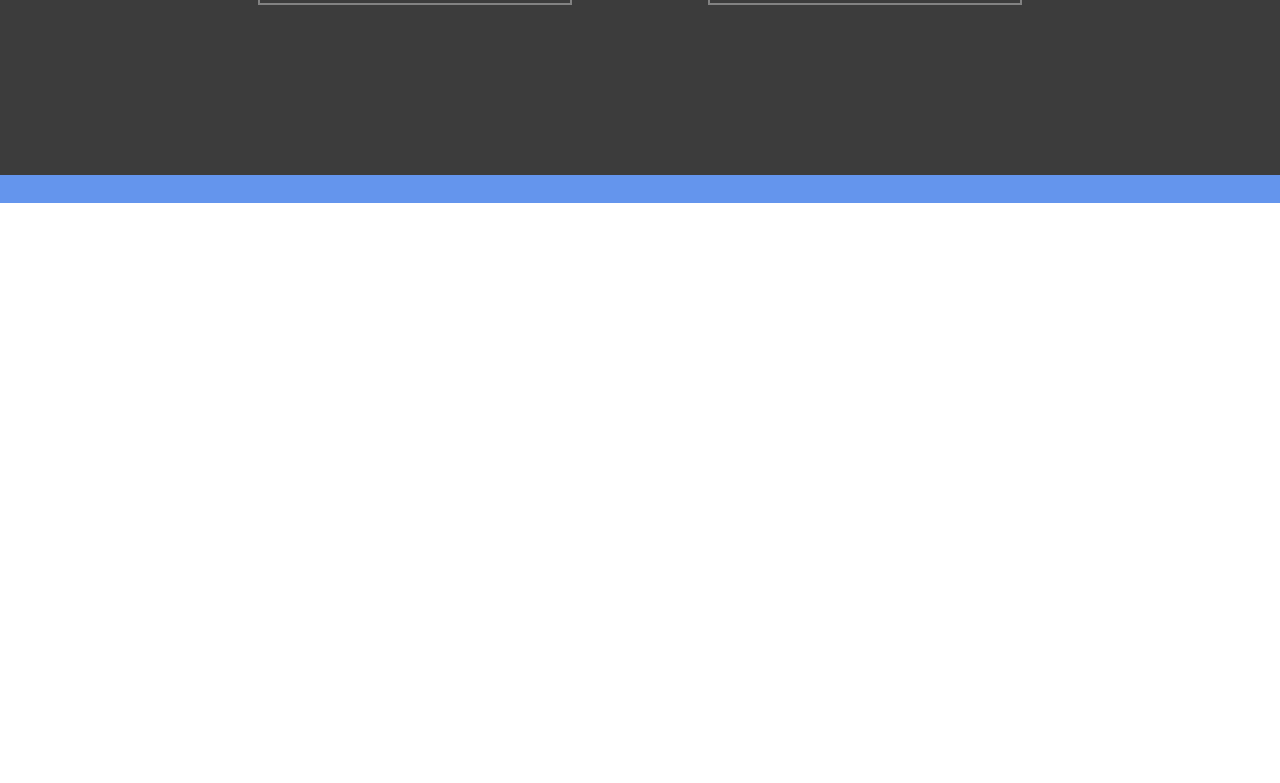
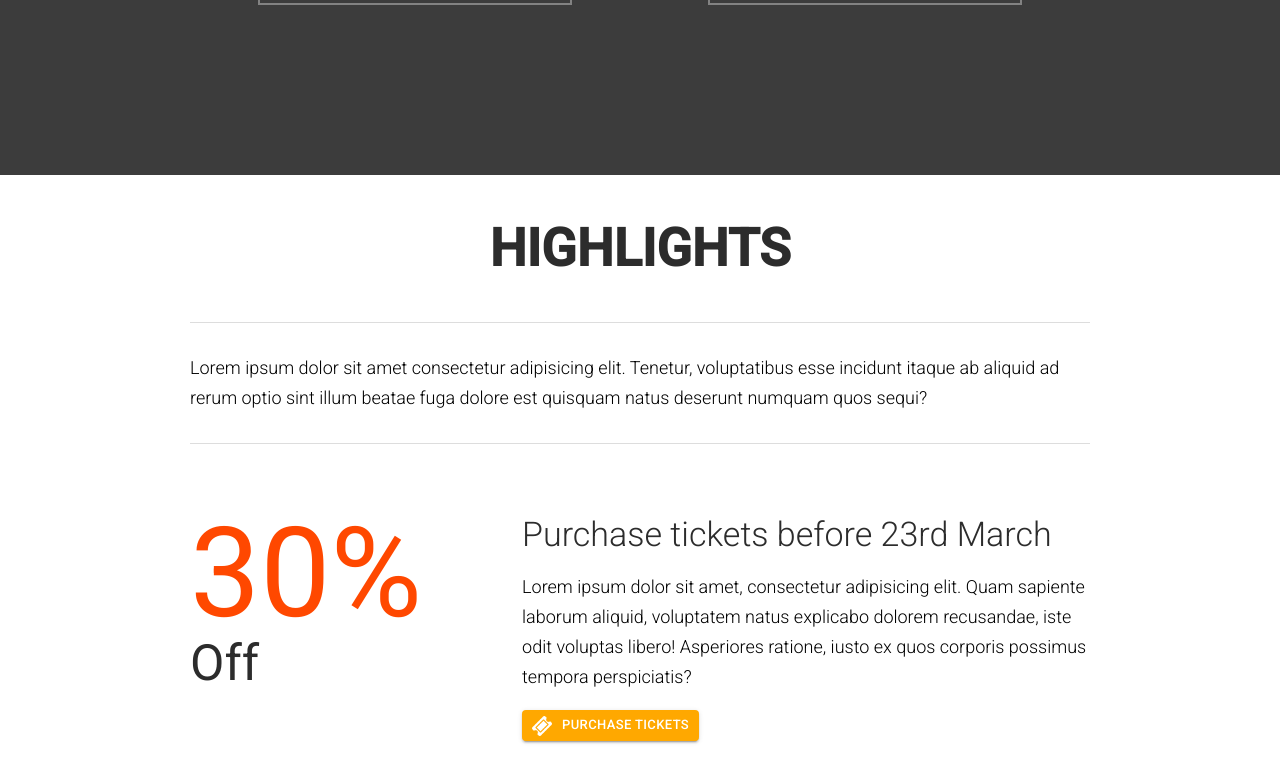
Before and after one commit to spawn08/react-venue-app, a React (Create React App) app: page / in a window 1280 px wide. Shown: the part 1297-2080 px from the top of the page. Before the commit the page ends 1500 px from the top, so only its background shows below. Built offline with nearby package versions, Linux system fonts and the light colour scheme; the HTML template or start-up script is replaced by a standard one.

Commit message:
Added Discount section and highlights section. Added custom button

```diff
--- a/public/index.html
+++ b/public/index.html
@@ -28,7 +28,7 @@
       work correctly both with client-side routing and a non-root public URL.
       Learn how to configure a non-root public URL by running `npm run build`.
     -->
-    <title>React App</title>
+    <title>The Venue App</title>
   </head>
   <body>
     <noscript>You need to enable JavaScript to run this app.</noscript>
--- a/src/App.js
+++ b/src/App.js
@@ -3,6 +3,7 @@
 import Header from "./components/header/Header";
 import Featured from "./components/featured";
 import VenueInfo from "./components/venue_info";
+import HighLight from "./components/highlights";
 
 function App() {
   return (
@@ -10,6 +11,7 @@
       <Header />
       <Featured />
       <VenueInfo />
+      <HighLight/>
     </div>
   );
 }
--- /dev/null
+++ b/src/components/button/MyButton.js
@@ -0,0 +1,22 @@
+import React from 'react';
+import Button from '@material-ui/core/Button';
+import ticket from '../../resources/images/icons/ticket.png';
+
+const MyButton = (props) => {
+    return (
+
+        <Button
+            href= {props.link}
+            target='_blank'
+            variant="contained"
+            size="small"
+            style={{ background: props.bck, color: props.color }}
+        >
+            <img src={ticket} className="iconImage" alt="ticker" />
+            {props.text}
+        </Button>
+
+    );
+};
+
+export default MyButton;
--- /dev/null
+++ b/src/components/highlights/Description.js
@@ -0,0 +1,19 @@
+import React from 'react';
+import Fade from 'react-reveal/Fade';
+
+const Description = () => {
+    return (
+        <Fade>
+        <div className="center_wrapper">
+            <h2>Highlights</h2>
+
+            <div className="highlight_description">
+                Lorem ipsum dolor sit amet consectetur adipisicing elit. Tenetur, voluptatibus esse incidunt itaque ab aliquid ad rerum optio sint illum beatae fuga dolore est quisquam natus deserunt numquam quos sequi?
+            </div>
+
+        </div>
+        </Fade>
+    );
+};
+
+export default Description;
--- /dev/null
+++ b/src/components/highlights/Discount.js
@@ -0,0 +1,60 @@
+import React, { Component } from 'react';
+import Fade from 'react-reveal/Fade';
+import Slide from 'react-reveal/Slide';
+import MyButton from '../button/MyButton';
+
+export default class Discount extends Component {
+
+    state = {
+        discountStart: 0,
+        discountEnd: 30
+    }
+
+    percentage = () => {
+        if (this.state.discountStart < this.state.discountEnd) {
+            this.setState({ discountStart: this.state.discountStart + 1 })
+        }
+    }
+
+
+    componentDidUpdate() {
+        setTimeout(() => {
+            this.percentage()
+        }, 30)
+    }
+
+    render() {
+        return (
+            <div className="center_wrapper">
+
+                <div className="discount_wrapper">
+
+                    <Fade onReveal={() => this.percentage()}>
+                        <div className="discount_porcentage">
+                            <span>{this.state.discountStart}%</span>
+                            <span>Off</span>
+                        </div>
+                    </Fade>
+
+                    <Slide right>
+                        <div className="discount_description">
+
+                            <h3>Purchase tickets before 23rd March</h3>
+                            <p>Lorem ipsum dolor sit amet, consectetur adipisicing elit. Quam sapiente laborum aliquid, voluptatem natus explicabo dolorem recusandae, iste odit voluptas libero! Asperiores ratione, iusto ex quos corporis possimus tempora perspiciatis?</p>
+
+                            <MyButton
+                                text="Purchase Tickets"
+                                bck='#ffa800'
+                                color='#ffffff'
+                                link='https://google.com'
+                            />
+
+                        </div>
+                    </Slide>
+
+                </div>
+
+            </div>
+        )
+    }
+}
--- /dev/null
+++ b/src/components/highlights/index.js
@@ -0,0 +1,14 @@
+import React from 'react';
+import Description from './Description';
+import Discount from './Discount';
+
+const HighLight = () => {
+    return (
+        <div className="highlight_wrapper">
+            <Description/>
+            <Discount/>
+        </div>
+    );
+};
+
+export default HighLight;
--- a/src/resources/styles.css
+++ b/src/resources/styles.css
@@ -4,10 +4,6 @@
   font-family: "Roboto", sans-serif;
 }
 
-.App {
-  height: 1500px;
-  background: cornflowerblue;
-}
 
 .font_righteous {
   font-family: "Righteous", cursive;
```
Also changed, not shown: 1 other file (tests, documents, lock files or other folders).
